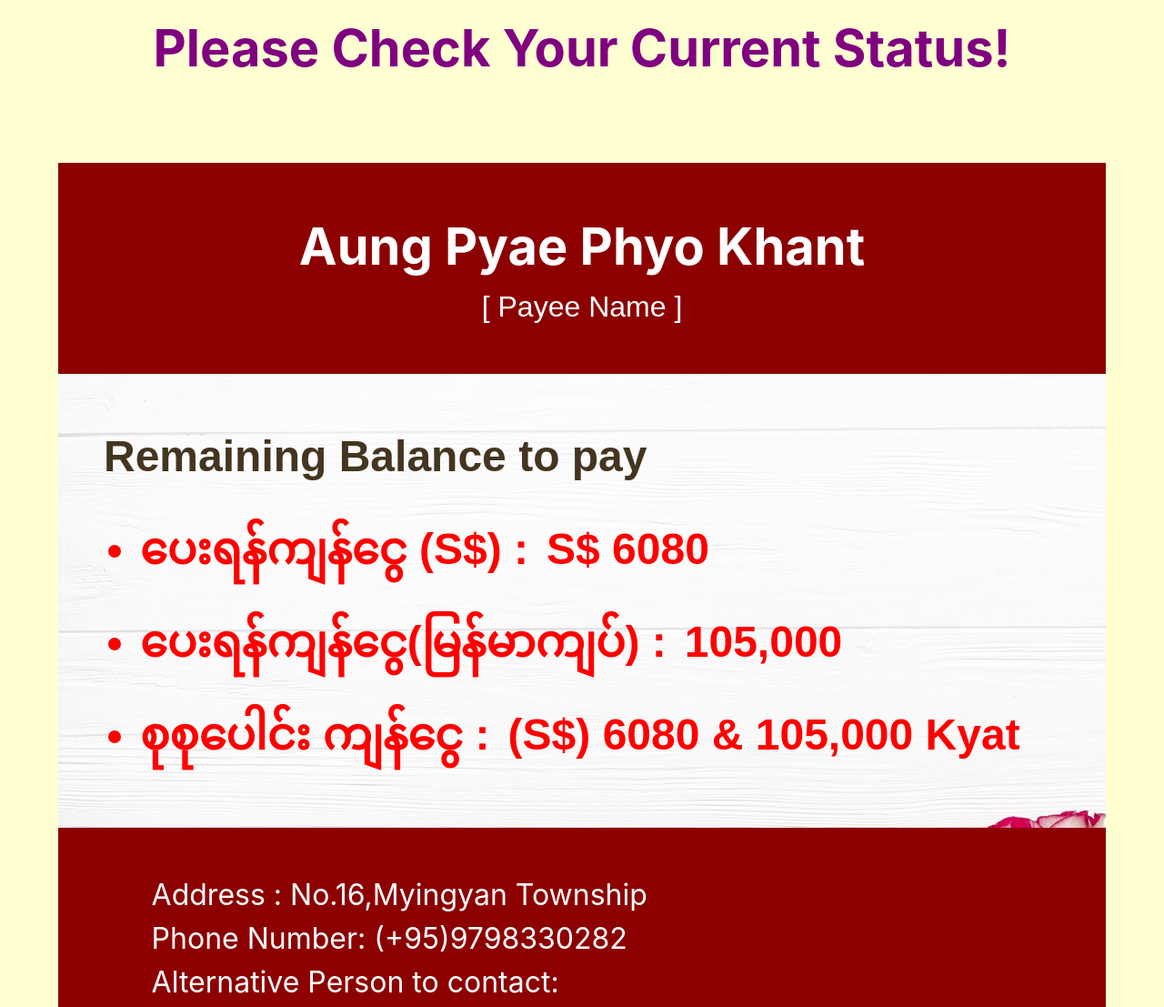
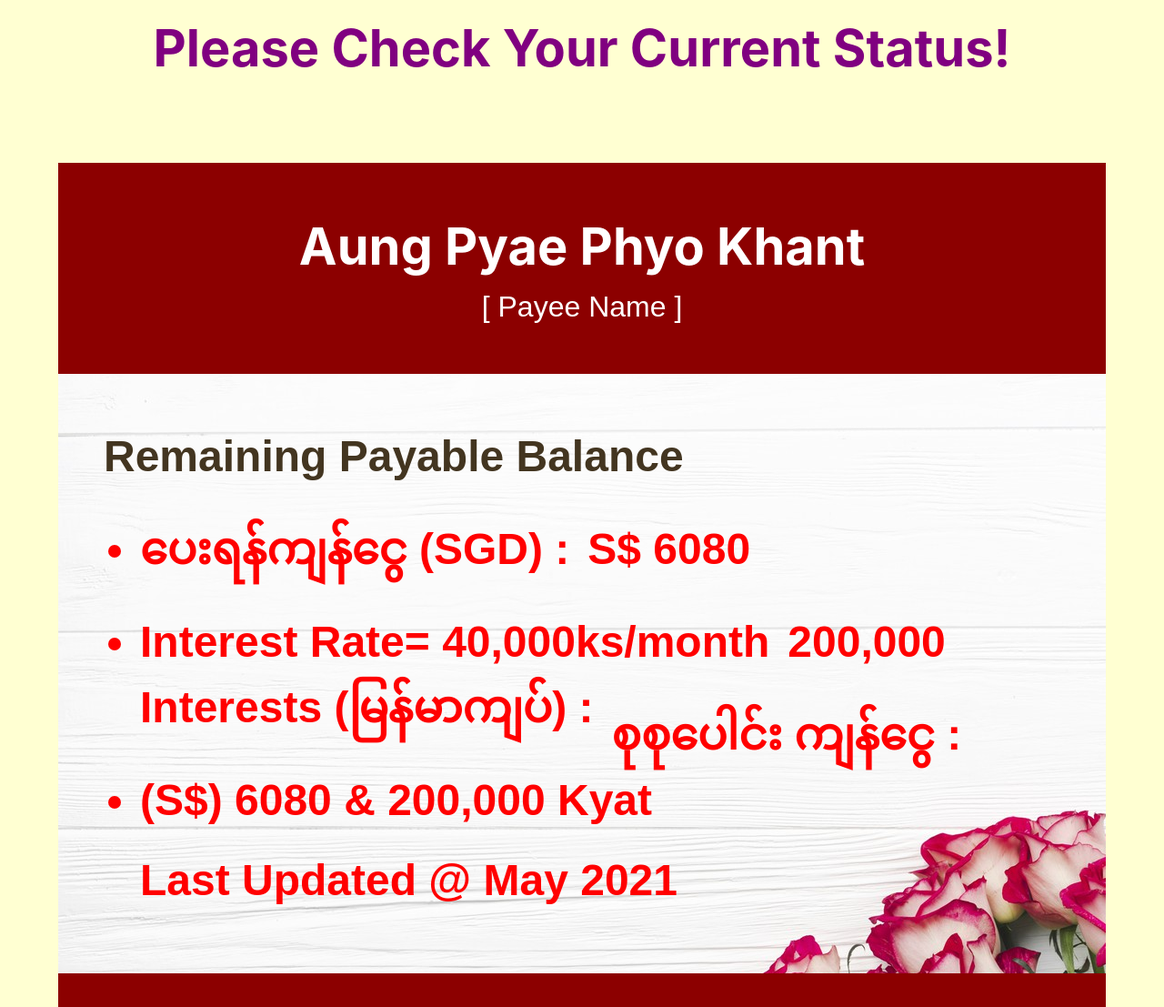
Before and after one commit to sandiago-a11y/aungpyae, a plain HTML site: page form.html in a window 1280 px wide. Shown: the top 1107 px of the page at 91% size. Drawn offline with nearby package versions, Linux system fonts and the light colour scheme.

Commit message:
Update form.html

```diff
--- a/form.html
+++ b/form.html
@@ -34,22 +34,24 @@
   </section>
   <section id="sub-body">
     <div class="body">
-      <p class="payee-name">Remaining Balance to pay</p>
+      <p class="payee-name">Remaining Payable Balance</p>
 
         <ul>
           <li class="amount">
-            <label>ပေးရန်ကျန်ငွေ (S$) :</label>
+            <label>ပေးရန်ကျန်ငွေ (SGD) :</label>
             <p class="value1">S$ 6080</p>
           </li>
 
           <li class="amount">
-            <label>ပေးရန်ကျန်ငွေ(မြန်မာကျပ်) : </label>
-            <p class="value2">105,000</p>
+             <label> Interest Rate= 40,000ks/month </label>
+            <label> Interests (မြန်မာကျပ်) : </label>
+            <p class="value2">200,000</p>
           </li>
 
           <li class="amount">
             <label>စုစုပေါင်း ကျန်ငွေ  :</label>
-            <p class="value2">(S$) 6080 & 105,000 Kyat</p>
+            <p class="value2">(S$) 6080 & 200,000 Kyat</p>
+           <p class="value2">Last Updated @ May 2021</p>
           </li>
         </ul>
 
```
